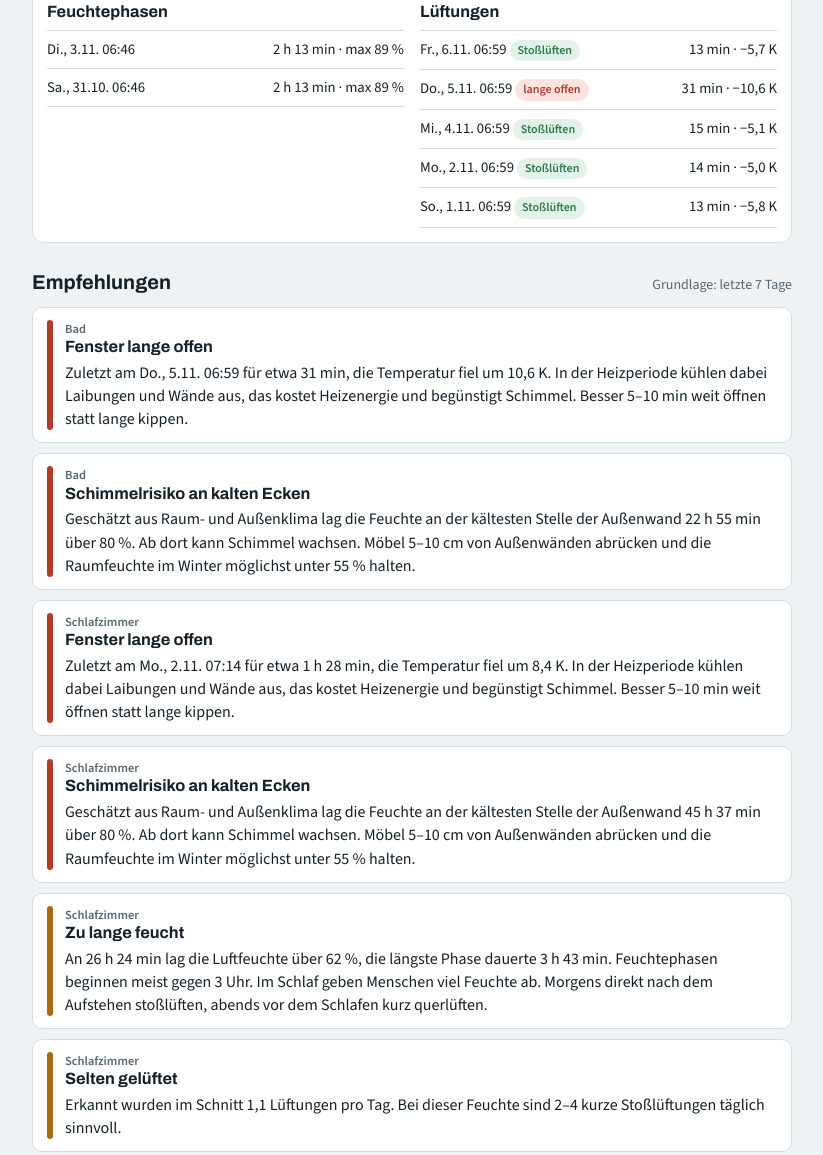
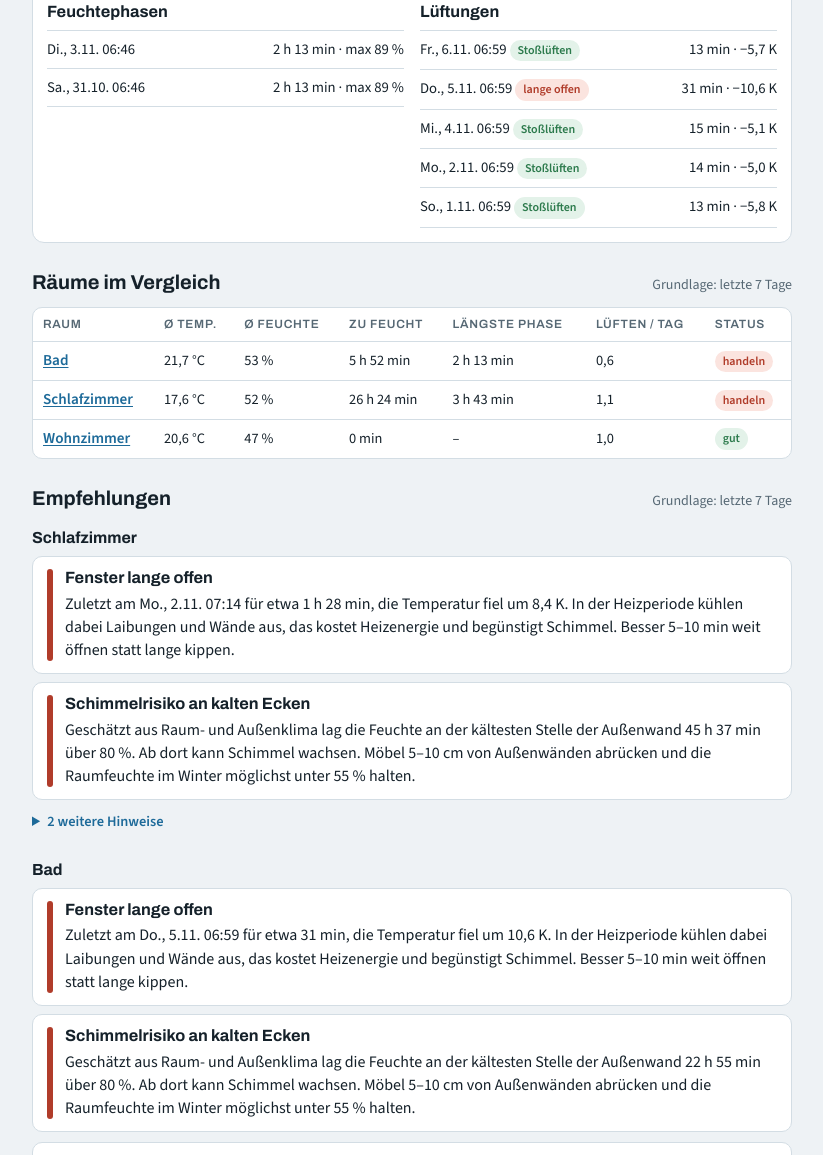
Before and after one commit to andreaskimmig13/raumklima, a plain HTML site: page index.html in a window 1280 px wide. Shown: the part 1018-2173 px from the top of the page, without its empty margins (228-1051 px from the left). Drawn offline with nearby package versions, Linux system fonts and the light colour scheme.

Commit message:
Raumvergleich und gruppierte Empfehlungen für viele Sensoren
Co-Authored-By: Claude Opus 5.5 <noreply@anthropic.com>
Claude-Session: https://claude.ai/code/session_01ESJyPtTqJBRXZV6i6heSYS

```diff
--- a/index.html
+++ b/index.html
@@ -92,7 +92,6 @@ canvas{display:block;width:100%;height:320px;touch-action:pan-y}
 .tip .sev{border-radius:3px;background:var(--ok)}
 .tip.warn .sev{background:var(--warn)} .tip.bad .sev{background:var(--bad)}
 .tip p{margin:4px 0 0}
-.tip .room-label{font-size:.78rem;color:var(--muted);font-weight:600}
 /* Draußen */
 .out{display:flex;flex-wrap:wrap;gap:18px;align-items:baseline}
 /* Sensoren */
@@ -107,6 +106,18 @@ details[open] summary{margin-bottom:10px}
 .progress{height:6px;background:var(--line);border-radius:3px;overflow:hidden}
 .progress>div{height:100%;width:0;background:var(--hum);transition:width .2s}
 @media (prefers-reduced-motion:reduce){.progress>div{transition:none}}
+.tablewrap{overflow-x:auto;border:1px solid var(--line);border-radius:10px;background:var(--surface)}
+table.cmp{border-collapse:collapse;width:100%;font-size:.9rem;min-width:620px}
+table.cmp th,table.cmp td{padding:8px 10px;text-align:left;border-bottom:1px solid var(--line);white-space:nowrap}
+table.cmp th{font-family:var(--display);font-stretch:85%;font-size:.75rem;letter-spacing:.06em;text-transform:uppercase;color:var(--muted);font-weight:600}
+table.cmp tr:last-child td{border-bottom:0}
+.linkbtn{border:0;background:none;padding:0;min-height:0;color:var(--hum);font-weight:600;text-decoration:underline;text-underline-offset:2px}
+.tipgroup{display:flex;flex-direction:column;gap:8px}
+.tiproom{font-size:1rem;margin-top:6px}
+details.more{padding:0;border:0;background:none;display:flex;flex-direction:column;gap:8px}
+details.more summary{font-size:.9rem;color:var(--hum);padding:4px 0}
+details.more[open] summary{margin-bottom:8px}
+details.more .tip{margin-top:8px}
 footer{font-size:.82rem;color:var(--muted)}
 </style>
 
@@ -160,6 +171,14 @@ footer{font-size:.82rem;color:var(--muted)}
     </div>
   </section>
 
+  <section id="secCmp">
+    <div class="sechead"><h2>Räume im Vergleich</h2><span class="small muted" id="cmpHint"></span></div>
+    <div class="tablewrap"><table class="cmp">
+      <thead><tr><th>Raum</th><th>Ø Temp.</th><th>Ø Feuchte</th><th>zu feucht</th><th>längste Phase</th><th>Lüften / Tag</th><th>Status</th></tr></thead>
+      <tbody id="cmpBody"></tbody>
+    </table></div>
+  </section>
+
   <section id="secTips">
     <div class="sechead"><h2>Empfehlungen</h2><span class="small muted" id="tipsHint"></span></div>
     <div class="tips" id="tips"></div>
@@ -177,6 +196,7 @@ footer{font-size:.82rem;color:var(--muted)}
       <button type="button" id="btnPair" class="primary">Neuen Sensor koppeln</button>
       <button type="button" id="btnPairAll">Alle Bluetooth-Geräte zeigen</button>
     </div>
+    <p class="small muted" style="margin:0">Mehrere Sensoren einzeln koppeln und den Raum sofort benennen: In der Auswahlliste heißen alle ähnlich, nur die vier Zeichen in Klammern unterscheiden sich. Zur Kontrolle nach dem Koppeln den angezeigten Wert mit dem Display des Sensors vergleichen.</p>
     <div id="sensorList" style="display:flex;flex-direction:column;gap:10px"></div>
 
     <details id="settingsBox">
@@ -715,15 +735,28 @@ function renderAnalysis(){
 }
 function statEl(v,l){ var d=el('div','stat'); d.appendChild(el('b',null,v)); d.appendChild(el('span',null,l)); return d; }
 function renderTips(){
-  var box=$('#tips'); box.textContent=''; var on=outdoorNow(), ctx={outNow:on?on.t:null}, all=[];
-  var oa=outdoorAtFn();
+  var box=$('#tips'); box.textContent=''; var on=outdoorNow(), ctx={outNow:on?on.t:null}, groups=[], fine=[];
+  var oa=outdoorAtFn(), rank={bad:0,warn:1,ok:2}, cmp=$('#cmpBody'); cmp.textContent='';
   state.sensors.forEach(function(s){ var S=state.series[s.id]; if(!S||!S.ts.length) return; var to=S.ts[S.ts.length-1];
-    var A=analyze(s,S,to-state.range*DAY,to,state.settings,oa); recommendations(s,A,ctx).forEach(function(t){ t.room=s.name; all.push(t); }); });
-  var rank={bad:0,warn:1,ok:2}; all.sort(function(a,b){ return rank[a.sev]-rank[b.sev]; });
+    var A=analyze(s,S,to-state.range*DAY,to,state.settings,oa), tips=recommendations(s,A,ctx);
+    var issues=tips.filter(function(t){ return t.sev!=='ok'; }).sort(function(a,b){ return rank[a.sev]-rank[b.sev]; });
+    if(issues.length) groups.push({s:s,tips:issues,worst:rank[issues[0].sev],n:issues.length}); else fine.push(s.name);
+    var perDay=A.airDays>0?A.events.length/A.airDays:null, tr=el('tr');
+    var sev=issues.length?issues[0].sev:'ok', nameTd=el('td'); var nb=el('button','linkbtn',s.name); nb.type='button'; nb.addEventListener('click',function(){ state.sel=s.id; renderAll(); $('#secHist').scrollIntoView({behavior:'smooth'}); }); nameTd.appendChild(nb); tr.appendChild(nameTd);
+    [A.n?fmt1(A.meanT)+' °C':'–', A.n?Math.round(A.meanH)+' %':'–', A.n?fmtDur(A.humidMin*MIN):'–', A.longestPhase?fmtDur(A.longestPhase):'–', perDay!=null?perDay.toFixed(1).replace('.',','):'–'].forEach(function(v){ tr.appendChild(el('td','num',v)); });
+    var st=el('td'); st.appendChild(el('span','pill '+sev,{ok:'gut',warn:issues.length+' Hinweis'+(issues.length>1?'e':''),bad:'handeln'}[sev])); tr.appendChild(st);
+    cmp.appendChild(tr); });
+  groups.sort(function(a,b){ return a.worst-b.worst||b.n-a.n; });
   $('#tipsHint').textContent='Grundlage: letzte '+(state.range===1?'24 Stunden':state.range+' Tage');
-  if(!all.length){ box.appendChild(el('p','muted','Sobald Messwerte vorliegen, stehen hier Hinweise je Raum.')); return; }
-  all.forEach(function(t){ var d=el('div','tip '+t.sev); d.appendChild(el('div','sev')); var c=el('div');
-    c.appendChild(el('div','room-label',t.room)); c.appendChild(el('h3',null,t.title)); c.appendChild(el('p',null,t.text)); d.appendChild(c); box.appendChild(d); });
+  $('#cmpHint').textContent=$('#tipsHint').textContent;
+  if(!groups.length&&!fine.length){ box.appendChild(el('p','muted','Sobald Messwerte vorliegen, stehen hier Hinweise je Raum.')); return; }
+  groups.forEach(function(g){ var wrap=el('div','tipgroup'); wrap.appendChild(el('h3','tiproom',g.s.name));
+    var more=null;
+    g.tips.forEach(function(t,i){ var d=el('div','tip '+t.sev); d.appendChild(el('div','sev')); var c=el('div');
+      c.appendChild(el('h3',null,t.title)); c.appendChild(el('p',null,t.text)); d.appendChild(c);
+      if(i<2) wrap.appendChild(d); else { if(!more){ more=el('details','more'); more.appendChild(el('summary',null,(g.tips.length-2)+' weitere'+(g.tips.length-2>1?' Hinweise':'r Hinweis'))); wrap.appendChild(more); } more.appendChild(d); } });
+    box.appendChild(wrap); });
+  if(fine.length){ var d=el('div','tip ok'); d.appendChild(el('div','sev')); var c=el('div'); c.appendChild(el('h3',null,'Im grünen Bereich')); c.appendChild(el('p',null,fine.join(', ')+'. Hier gibt es nichts zu tun.')); d.appendChild(c); box.appendChild(d); }
 }
 function renderOutdoor(){
   var p=$('#outPanel'); p.textContent=''; var on=outdoorNow();
```
